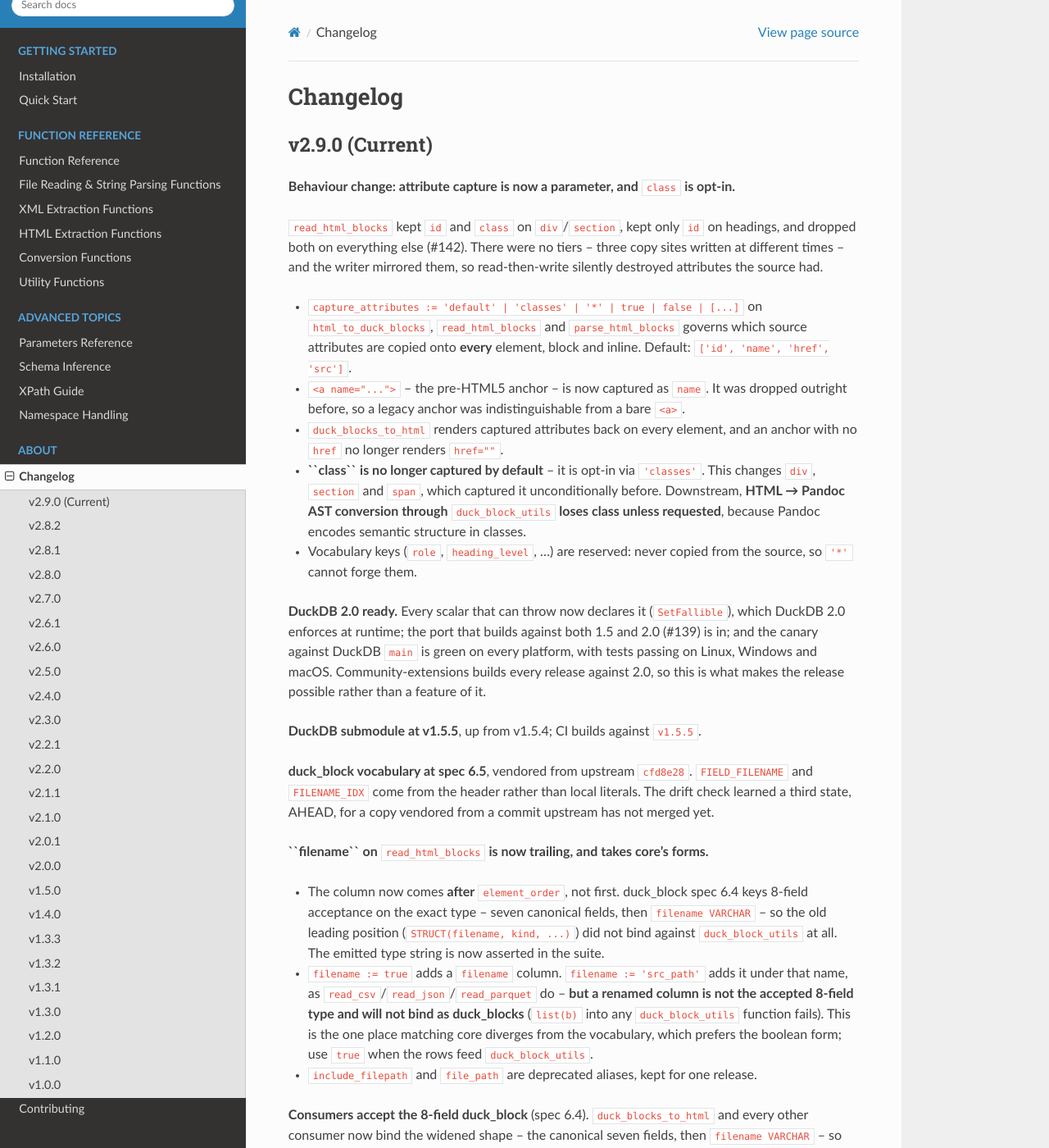
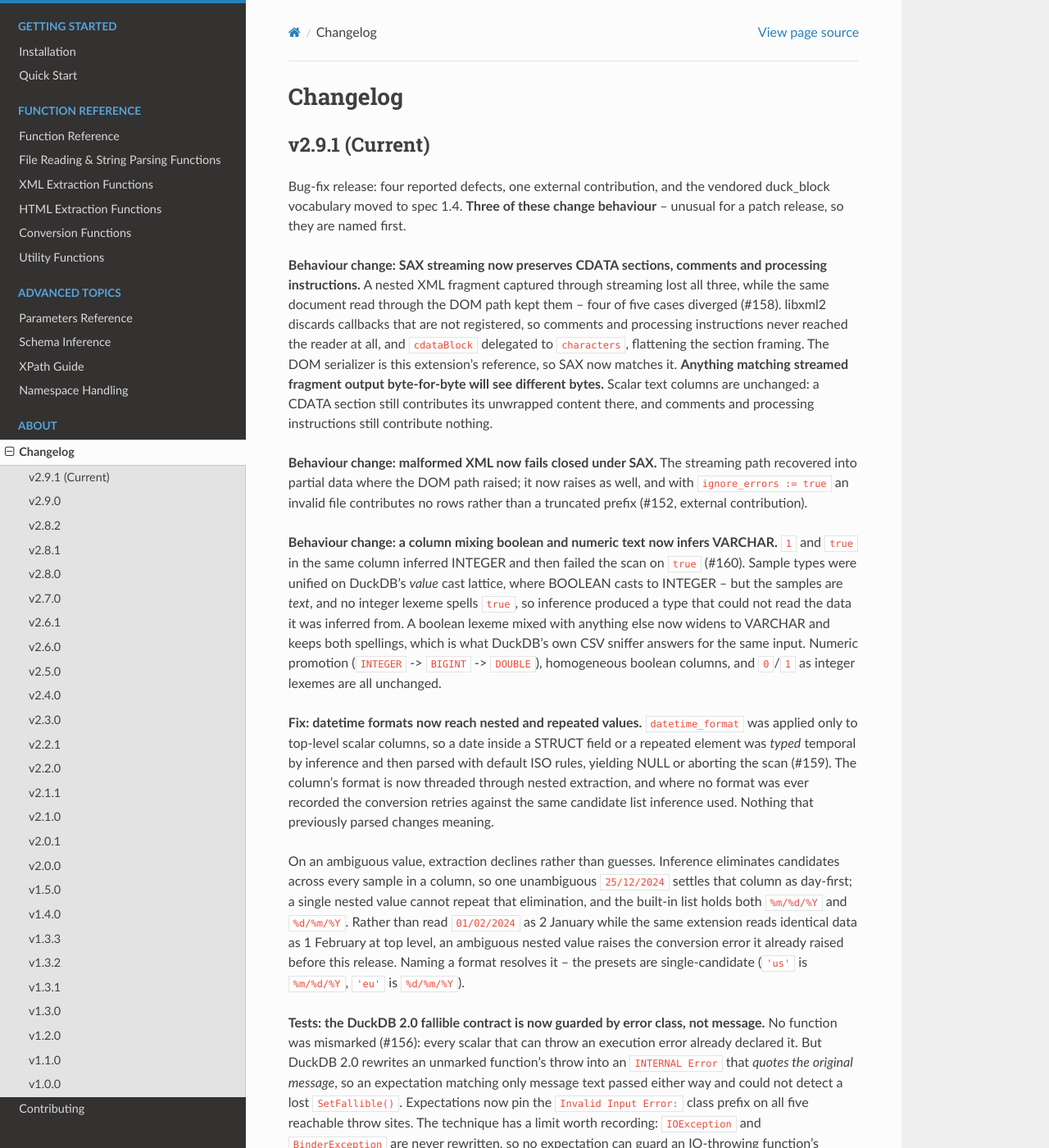
Before and after one commit to teaguesterling/duckdb_webbed, a Sphinx documentation site: the page built from docs/changelog.rst, in a window 1280 px wide and 1400 px high. Shown: the whole window at 82% size. Built offline with Sphinx 7.4.7 and the Read the Docs theme 3.1.0, drawn with Linux system fonts in a browser that asks for light colours; some of the changed text lies outside the part shown.

Commit message:
docs: changelog for v2.9.1, and correct the inference docs the fixes invalidated
Adds the v2.9.1 changelog section and moves the (Current) marker down to v2.9.0.

Two corrections the merged fixes made necessary:

  - parameters.rst claimed ambiguous dates "default to US (month-first)
    ordering, consistent with DuckDB conventions". That still holds for a
    top-level column, whose format is settled by eliminating candidates across
    all of its samples -- but it is no longer true inside a nested STRUCT field
    or a repeated LIST element. No per-field format is recorded there, so an
    ambiguous value is now declined rather than guessed (#159). Leaving the old
    text would have documented a promise to return a wrong date.

  - schema_inference.rst listed 1/0 as BOOLEAN detection examples. A column of
    0/1 infers INTEGER, because integer detection runs first -- so that row was
    already inaccurate before this release, independently of any change here.
    Corrected, and the mixed boolean/numeric widening to VARCHAR (#160) is now
    stated alongside it.

The changelog names the three behaviour changes first, since a patch version
does not otherwise signal them: SAX fragment output bytes change (#158),
malformed XML fails closed under SAX (#152), and a column mixing boolean and
numeric text now infers VARCHAR instead of failing the scan (#160).

check-docs unchanged at 105 examples, 0 broken (the one fixture case shifts
line number only). CI does not build the docs; RST structure verified by hand.

Co-Authored-By: Claude Opus 5 <noreply@anthropic.com>
Claude-Session: https://claude.ai/code/session_01XoHU19qnngy1CJnXyX1csz

```diff
--- a/docs/changelog.rst
+++ b/docs/changelog.rst
@@ -1,8 +1,72 @@
 Changelog
 =========
 
-v2.9.0 (Current)
+v2.9.1 (Current)
 ----------------
+
+Bug-fix release: four reported defects, one external contribution, and the vendored
+duck_block vocabulary moved to spec 1.4. **Three of these change behaviour** -- unusual for a
+patch release, so they are named first.
+
+**Behaviour change: SAX streaming now preserves CDATA sections, comments and processing
+instructions.** A nested XML fragment captured through streaming lost all three, while the
+same document read through the DOM path kept them -- four of five cases diverged (#158).
+libxml2 discards callbacks that are not registered, so comments and processing instructions
+never reached the reader at all, and ``cdataBlock`` delegated to ``characters``, flattening
+the section framing. The DOM serializer is this extension's reference, so SAX now matches it.
+**Anything matching streamed fragment output byte-for-byte will see different bytes.** Scalar
+text columns are unchanged: a CDATA section still contributes its unwrapped content there, and
+comments and processing instructions still contribute nothing.
+
+**Behaviour change: malformed XML now fails closed under SAX.** The streaming path recovered
+into partial data where the DOM path raised; it now raises as well, and with
+``ignore_errors := true`` an invalid file contributes no rows rather than a truncated prefix
+(#152, external contribution).
+
+**Behaviour change: a column mixing boolean and numeric text now infers VARCHAR.** ``1`` and
+``true`` in the same column inferred INTEGER and then failed the scan on ``true`` (#160).
+Sample types were unified on DuckDB's *value* cast lattice, where BOOLEAN casts to INTEGER --
+but the samples are *text*, and no integer lexeme spells ``true``, so inference produced a
+type that could not read the data it was inferred from. A boolean lexeme mixed with anything
+else now widens to VARCHAR and keeps both spellings, which is what DuckDB's own CSV sniffer
+answers for the same input. Numeric promotion (``INTEGER`` -> ``BIGINT`` -> ``DOUBLE``),
+homogeneous boolean columns, and ``0``/``1`` as integer lexemes are all unchanged.
+
+**Fix: datetime formats now reach nested and repeated values.** ``datetime_format`` was
+applied only to top-level scalar columns, so a date inside a STRUCT field or a repeated
+element was *typed* temporal by inference and then parsed with default ISO rules, yielding
+NULL or aborting the scan (#159). The column's format is now threaded through nested
+extraction, and where no format was ever recorded the conversion retries against the same
+candidate list inference used. Nothing that previously parsed changes meaning.
+
+On an ambiguous value, extraction declines rather than guesses. Inference eliminates
+candidates across every sample in a column, so one unambiguous ``25/12/2024`` settles that
+column as day-first; a single nested value cannot repeat that elimination, and the built-in
+list holds both ``%m/%d/%Y`` and ``%d/%m/%Y``. Rather than read ``01/02/2024`` as 2 January
+while the same extension reads identical data as 1 February at top level, an ambiguous nested
+value raises the conversion error it already raised before this release. Naming a format
+resolves it -- the presets are single-candidate (``'us'`` is ``%m/%d/%Y``, ``'eu'`` is
+``%d/%m/%Y``).
+
+**Tests: the DuckDB 2.0 fallible contract is now guarded by error class, not message.** No
+function was mismarked (#156): every scalar that can throw an execution error already declared
+it. But DuckDB 2.0 rewrites an unmarked function's throw into an ``INTERNAL Error`` that
+*quotes the original message*, so an expectation matching only message text passed either way
+and could not detect a lost ``SetFallible()``. Expectations now pin the
+``Invalid Input Error:`` class prefix on all five reachable throw sites. The technique has a
+limit worth recording: ``IOException`` and ``BinderException`` are never rewritten, so no
+expectation can guard an IO-throwing function's declaration however it is written.
+
+**Vendored duck_block vocabulary at spec 1.4** (upstream ``95a84e6``), up from the 6.5-era
+numbering vendored for v2.9.0, and adding ``PREDICATE_REVISION``. Verified in sync with
+upstream by name and value.
+
+**Build: the duckdb submodule is pinned at the v1.5.5 tag** (``d8cdaa33fd``). v2.9.0 was built
+against an untagged development commit. CI now asserts that the pin equals the shipped tag,
+treats the v2.0 line as a gate, and runs an advisory canary against DuckDB ``main``.
+
+v2.9.0
+------
 
 **Behaviour change: attribute capture is now a parameter, and** ``class`` **is opt-in.**
 
```
Also changed, not shown: docs/parameters.rst (+13 -1 lines), docs/schema_inference.rst (+12 -2 lines).
